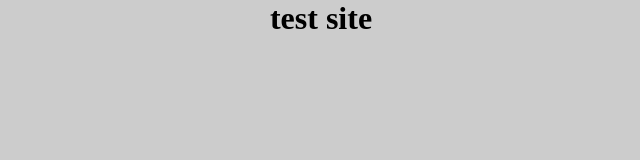
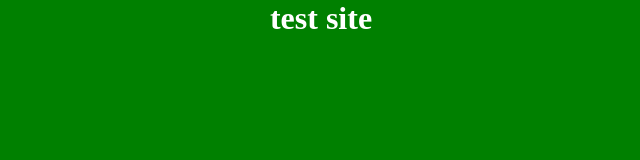
Before and after one commit to rakeevemula/test, a plain HTML site: page index.html in a window 1280 px wide. Shown: the whole page, without its empty margins (319-959 px from the left). Drawn offline with Linux system fonts and the light colour scheme.

Commit message:
Update index.html

```diff
--- a/index.html
+++ b/index.html
@@ -4,10 +4,11 @@
   <title>test site</title>
   <style>
     body{
-      background-color:#ccc;
+      background-color:green;
       padding:0px;
       margin:0px;
       text-align:center;
+      color:#fff;
     }
   </style>
   <body>
```
